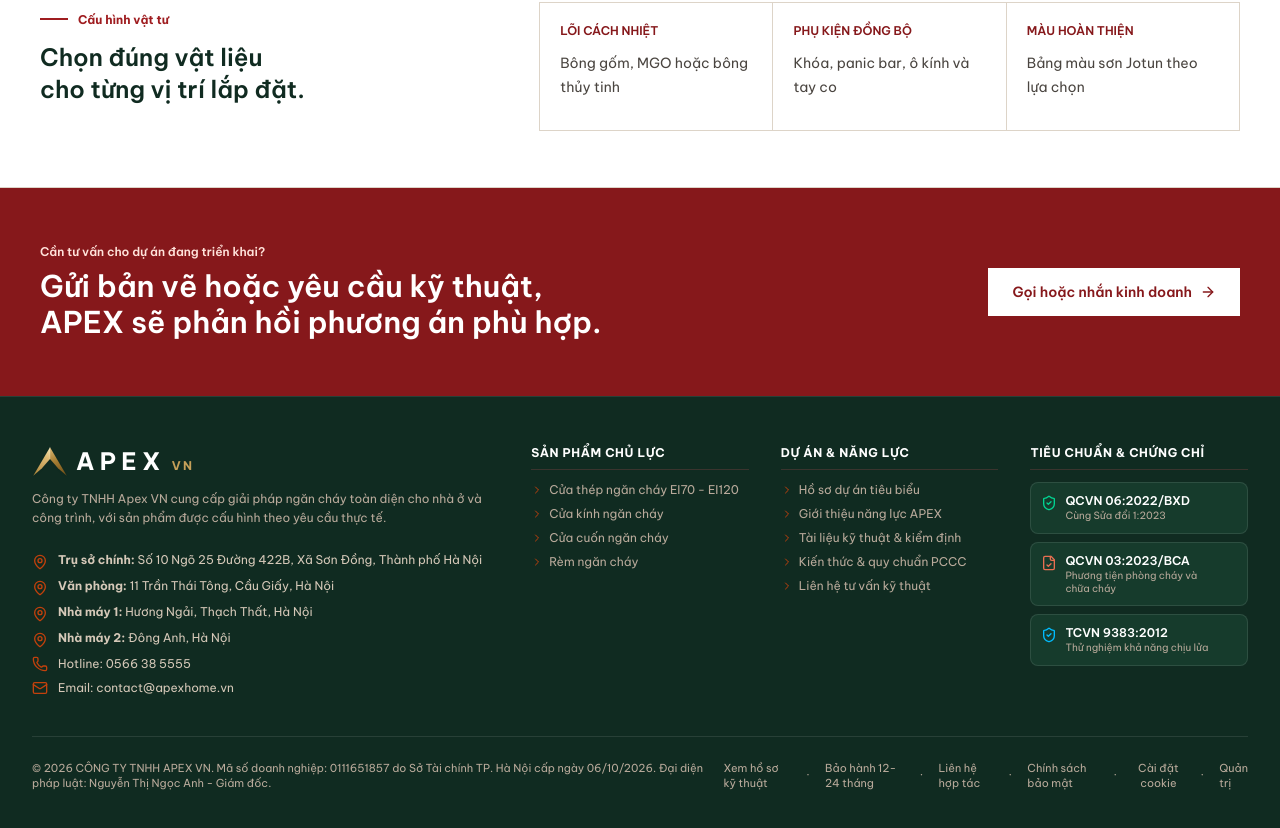
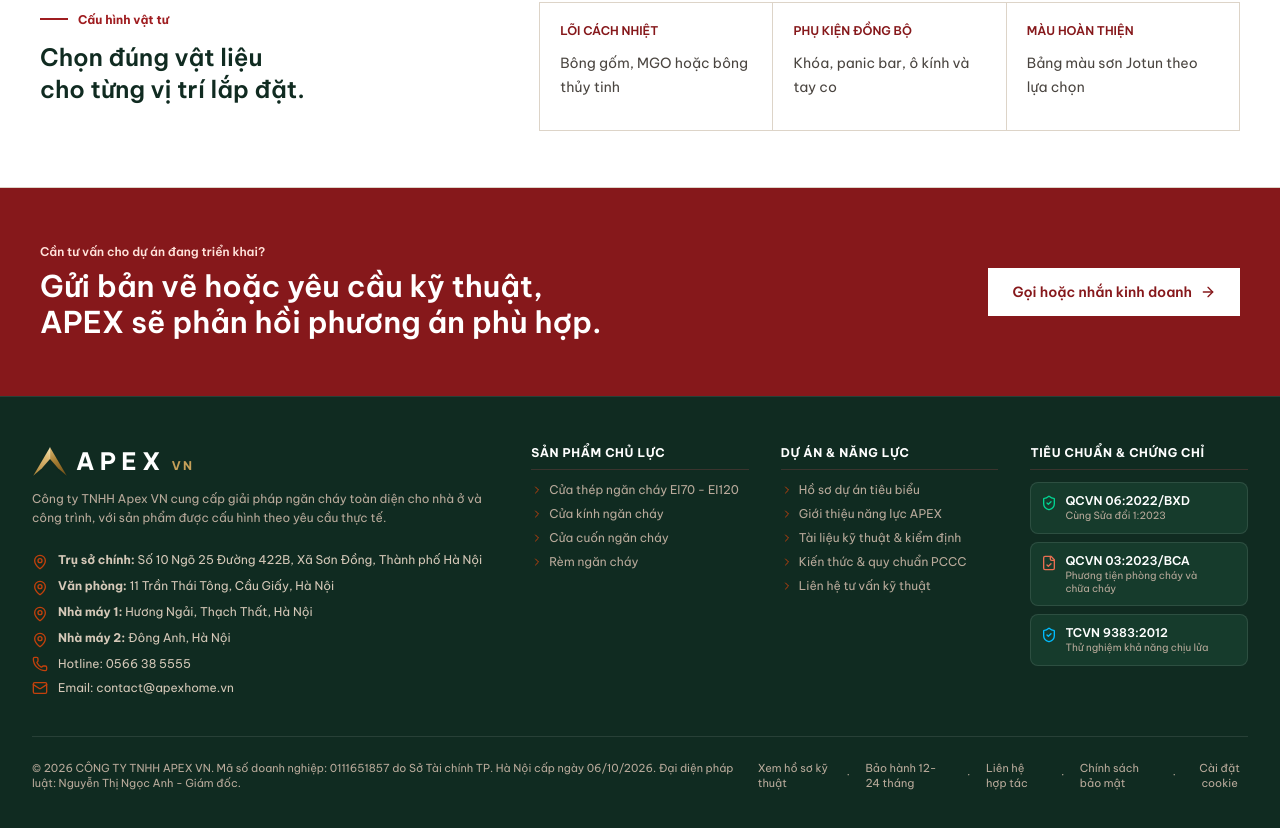
Before and after one commit to nqa2102/website-PCCC, a React (Vite) app: page / in a window 1280 px wide. Shown: the part 3413-4241 px from the top of the page. Built offline with nearby package versions, Linux system fonts and the light colour scheme; no server answers.

Commit message:
fix(footer): an nut quan tri o chan trang de tang tinh bao mat

```diff
--- a/src/components/Footer.tsx
+++ b/src/components/Footer.tsx
@@ -247,15 +247,6 @@
                 </button>
               </>
             )}
-            <span>·</span>
-            <a
-              href="/admin"
-              onClick={(e) => handleNavClick(e, 'admin')}
-              className="text-neutral-400 hover:text-red-400 transition-colors"
-              title="Cổng quản trị APEX"
-            >
-              Quản trị
-            </a>
           </div>
         </div>
       </div>
```
Also changed, not shown: 1 other file (tests, documents, lock files or other folders).
